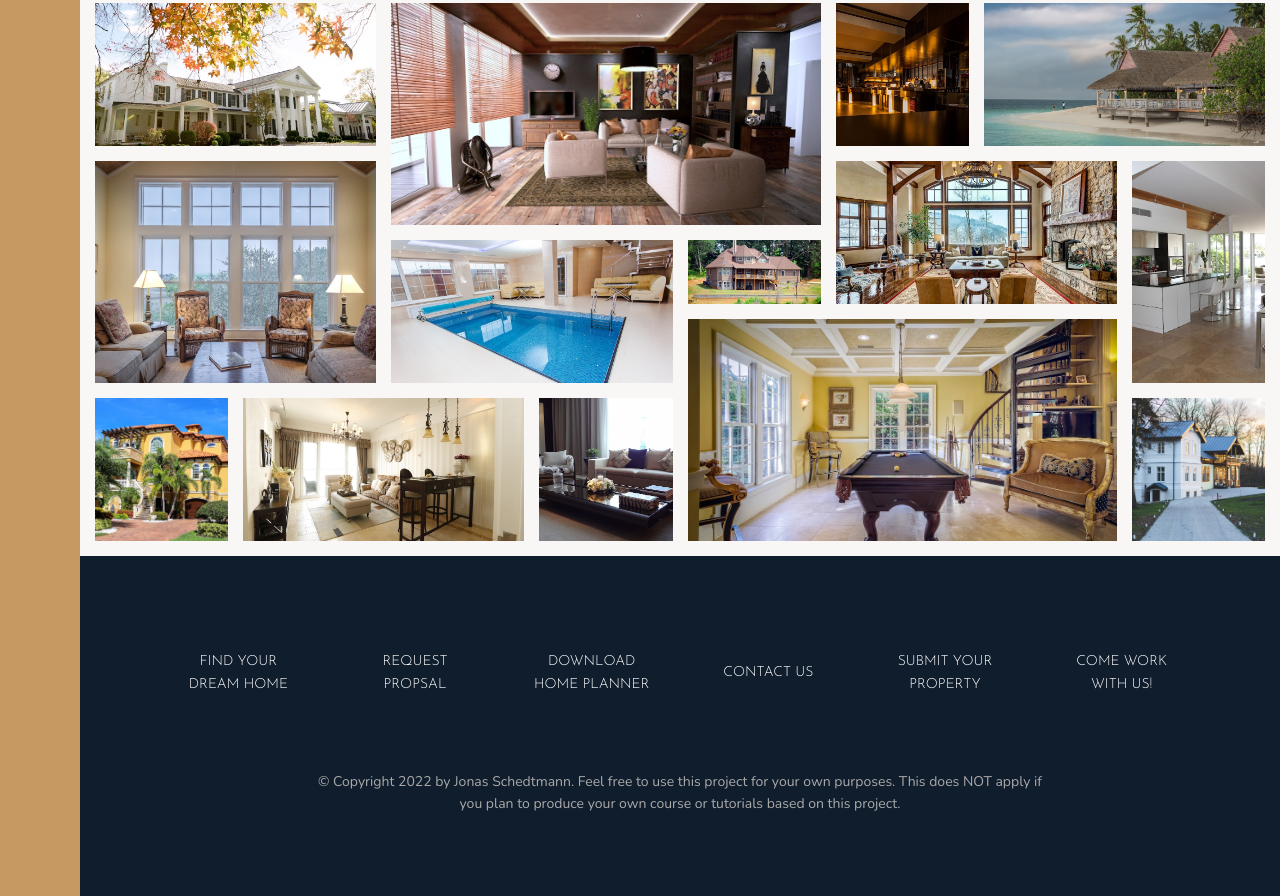
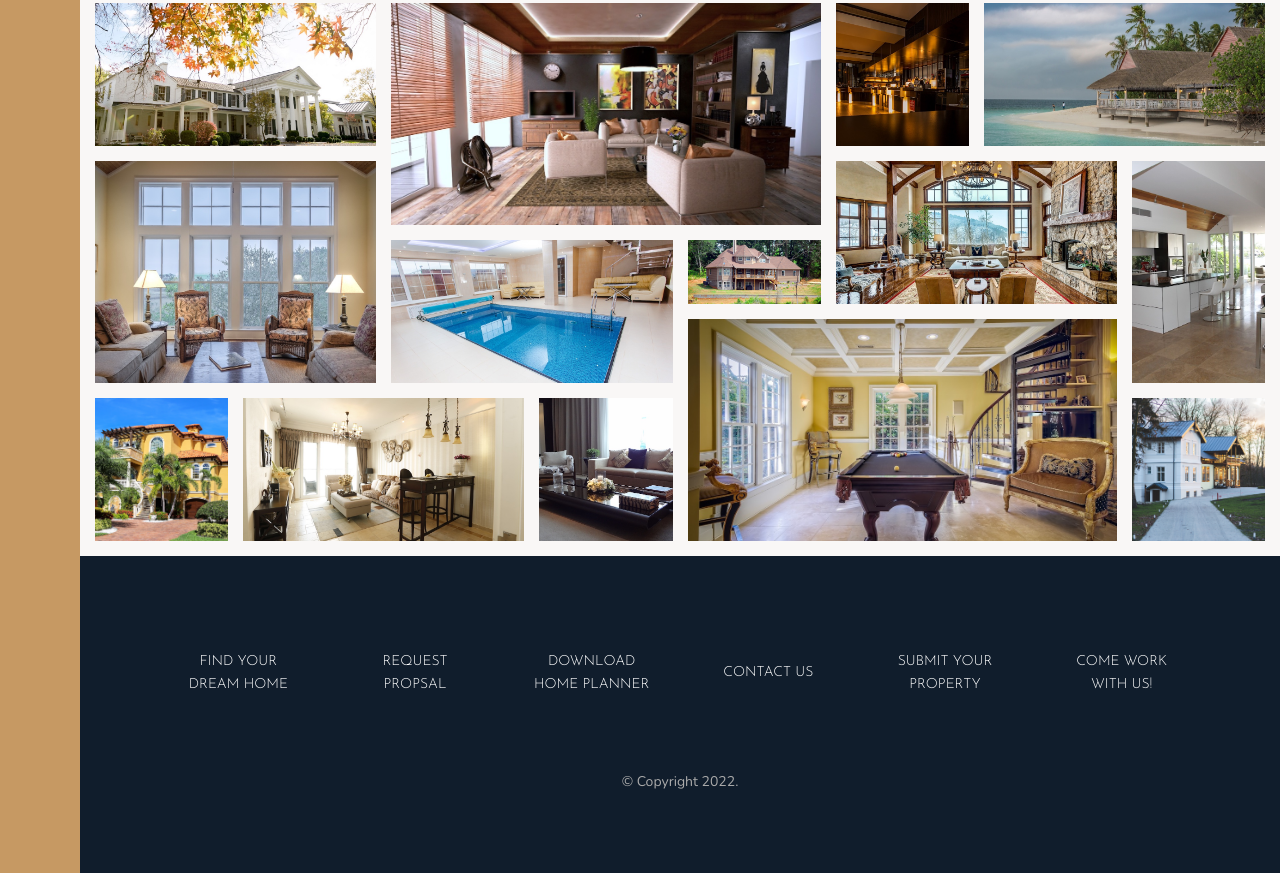
Before and after one commit to AbelGetu/CSSGridNexterProject, a website: page index.html in a window 1280 px wide. Shown: the part 3142-4038 px from the top of the page. After the commit the page ends 4015 px from the top, so only its background shows below. Drawn offline with nearby package versions, Linux system fonts and the light colour scheme.

Commit message:
Update index.html

```diff
--- a/index.html
+++ b/index.html
@@ -383,7 +383,7 @@
             </ul>
 
             <p class="copyright">
-                &copy; Copyright 2022 by Jonas Schedtmann. Feel free to use this project for your own purposes. This does NOT apply if you plan to produce your own course or tutorials based on this project.
+                &copy; Copyright 2022.
             </p>
         </footer>
     </body>
```
